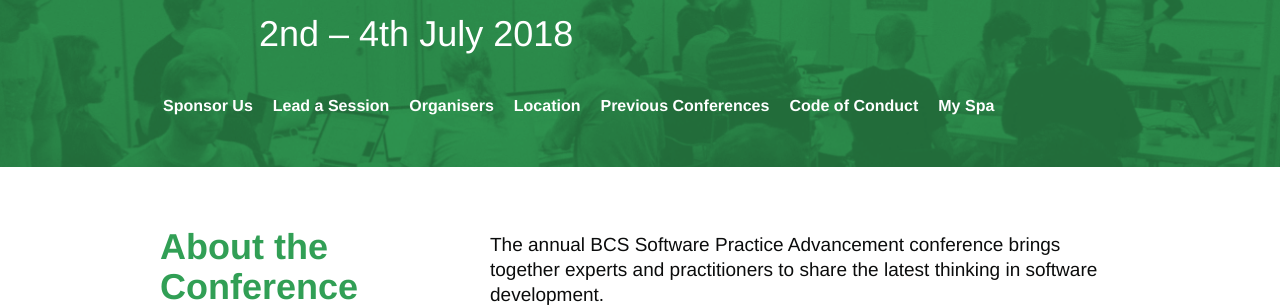
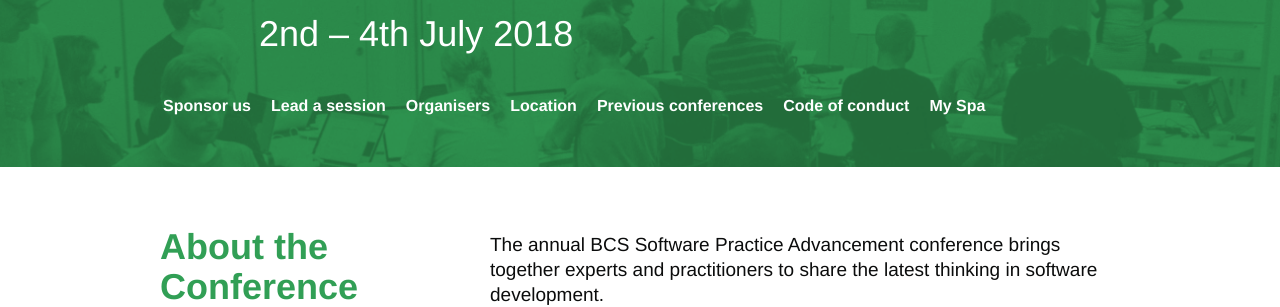
Before and after one commit to spaconference/spa-website, a Jekyll site: the page built from index.md, in a window 1280 px wide. Shown: the part 169-476 px from the top of the page. Built offline with Jekyll 4.4.1, drawn with Linux system fonts in a browser that asks for light colours.

```diff
--- a/_includes/menu.html
+++ b/_includes/menu.html
@@ -1,10 +1,10 @@
 <nav>
   <ul>
     <li>
-      <a href="{{ '/sponsor.html' | relative_url }}"><span>Sponsor Us</span></a>
+      <a href="{{ '/sponsor.html' | relative_url }}"><span>Sponsor us</span></a>
     </li>
     <li>
-      <a href="{{ '/lead-a-session.html' | relative_url }}"><span>Lead a Session</span></a>
+      <a href="{{ '/lead-a-session.html' | relative_url }}"><span>Lead a session</span></a>
     </li>
     <li>
       <a href="{{ '/organisers.html' | relative_url }}"><span>Organisers</span></a>
@@ -13,10 +13,10 @@
       <a href="{{ '/location.html' | relative_url }}"><span>Location</span></a>
     </li>
     <li>
-      <a href="{{ '/previous-conferences.html' | relative_url }}"><span>Previous Conferences</span></a>
+      <a href="{{ '/previous-conferences.html' | relative_url }}"><span>Previous conferences</span></a>
     </li>
     <li>
-      <a href="{{ '/code-of-conduct.html' | relative_url }}"><span>Code of Conduct</span></a>
+      <a href="{{ '/code-of-conduct.html' | relative_url }}"><span>Code of conduct</span></a>
     </li>
     <li>
       <a href="http://spaconference.org/scripts/myprofile.php"><span>My Spa</span></a>
```
